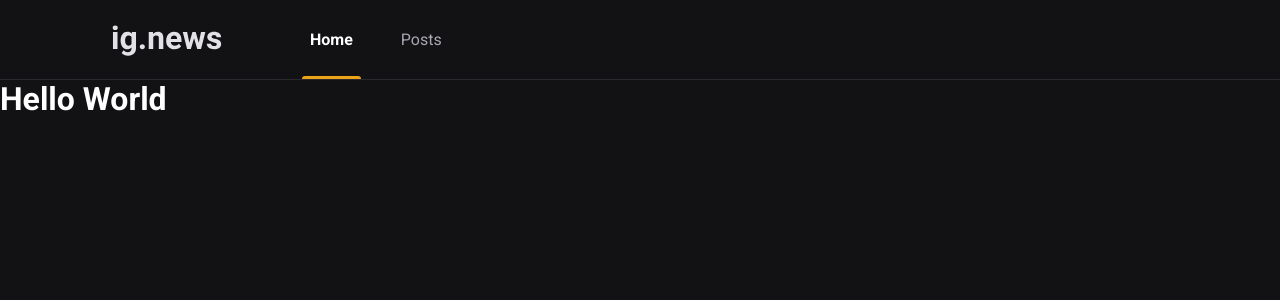
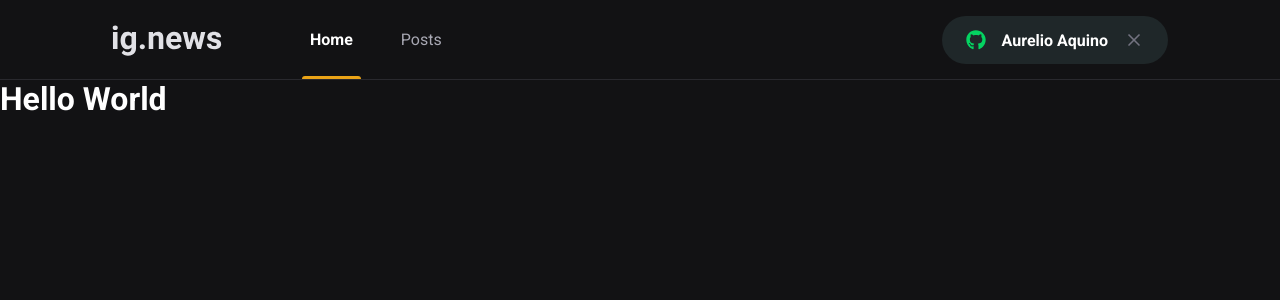
Before and after one commit to AurelioAquino92/ignews, a Next.js app: page / in a window 1280 px wide. Shown: the top 300 px of the page. Built offline with nearby package versions, Linux system fonts and the light colour scheme.

Commit message:
add: Sign In Button

```diff
--- a/package.json
+++ b/package.json
@@ -12,6 +12,7 @@
     "next": "13.0.3",
     "react": "18.2.0",
     "react-dom": "18.2.0",
+    "react-icons": "^4.6.0",
     "sass": "^1.56.1"
   },
   "devDependencies": {
--- a/src/components/Header/index.tsx
+++ b/src/components/Header/index.tsx
@@ -1,3 +1,4 @@
+import { SignInButton } from '../SignInButton';
 import styles from './styles.module.scss'
 
 export function Header() {
@@ -9,6 +10,7 @@
                     <a className={styles.active} href="">Home</a>
                     <a href="">Posts</a>
                 </nav>
+                <SignInButton />
             </div>
         </header>
     );
--- a/src/components/Header/styles.module.scss
+++ b/src/components/Header/styles.module.scss
@@ -50,4 +50,8 @@
             }
         }
     }
+
+    button {
+        margin-left: auto;
+    }
 }
--- /dev/null
+++ b/src/components/SignInButton/index.tsx
@@ -0,0 +1,26 @@
+import styles from './styles.module.scss'
+import { FaGithub } from 'react-icons/fa'
+import { FiX } from 'react-icons/fi'
+
+export function SignInButton() {
+    const isUserLoggedIn = true;
+
+    return isUserLoggedIn ? (
+        <button
+            type="button"
+            className={styles.signInButton}
+        >
+            <FaGithub color='#04d361' />
+            Aurelio Aquino
+            <FiX color='#737380' className={styles.closeIcon}/>
+        </button>
+    ) : (
+        <button
+            type="button"
+            className={styles.signInButton}
+        >
+            <FaGithub color='#eba417' />
+            Sign In with Github
+        </button>
+    )
+}
--- /dev/null
+++ b/src/components/SignInButton/styles.module.scss
@@ -0,0 +1,33 @@
+.signInButton {
+    height: 3rem;
+    border-radius: 3rem;
+    background: var(--gray-850);
+    border: 0;
+    padding: 0 1.5rem;
+
+    display: flex;
+    align-items: center;
+    justify-content: center;
+
+    color: var(--white);
+    font-weight: bold;
+
+    svg {
+        width: 20px;
+        height: 20px;
+    }
+
+    svg:first-child {
+        margin-right: 1rem;
+    }
+
+    svg.closeIcon {
+        margin-left: 1rem;
+    }
+
+    transition: filter 0.2s;
+
+    &:hover {
+        filter: brightness(0.8)
+    }
+}
--- a/src/styles/global.scss
+++ b/src/styles/global.scss
@@ -9,6 +9,7 @@
     --gray-100: #e1e1e6;
     --gray-300: #a8a8b3;
     --gray-800: #29292e;
+    --gray-850: #1f2729;
     --gray-900: #121214;
 
     --cyan-500: #61dafb;
```
Also changed, not shown: 1 other file (tests, documents, lock files or other folders).
